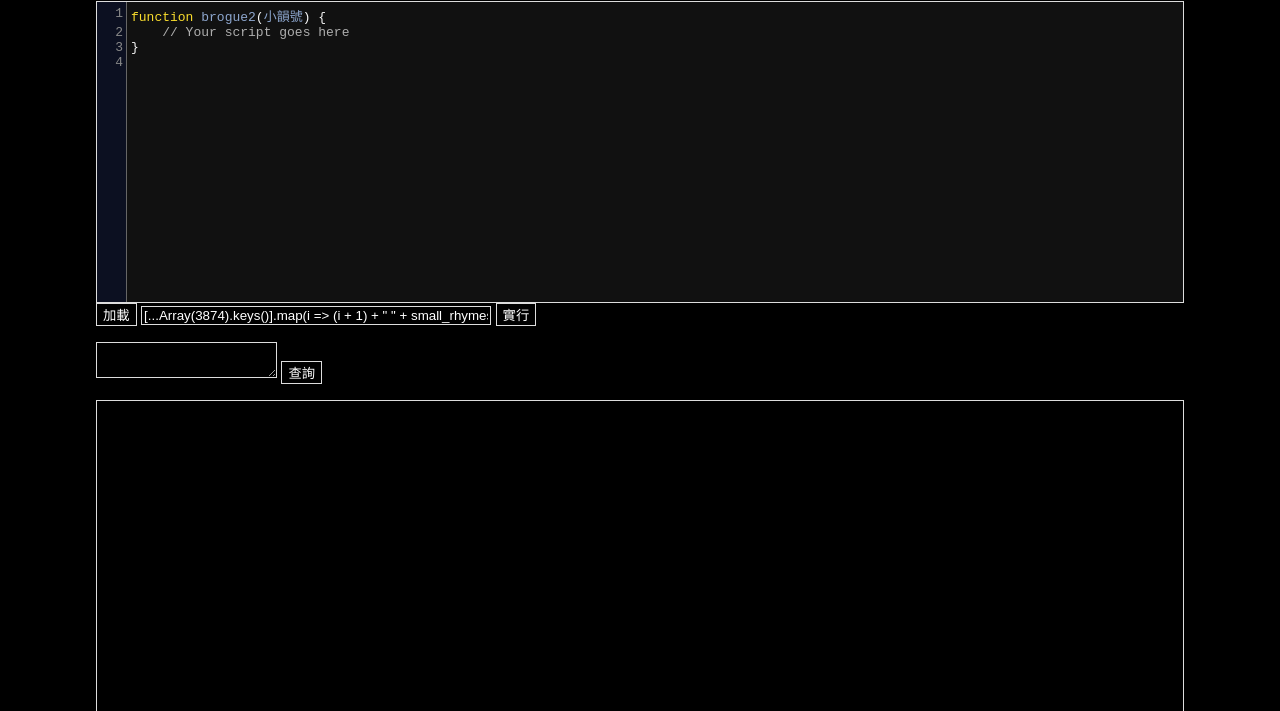
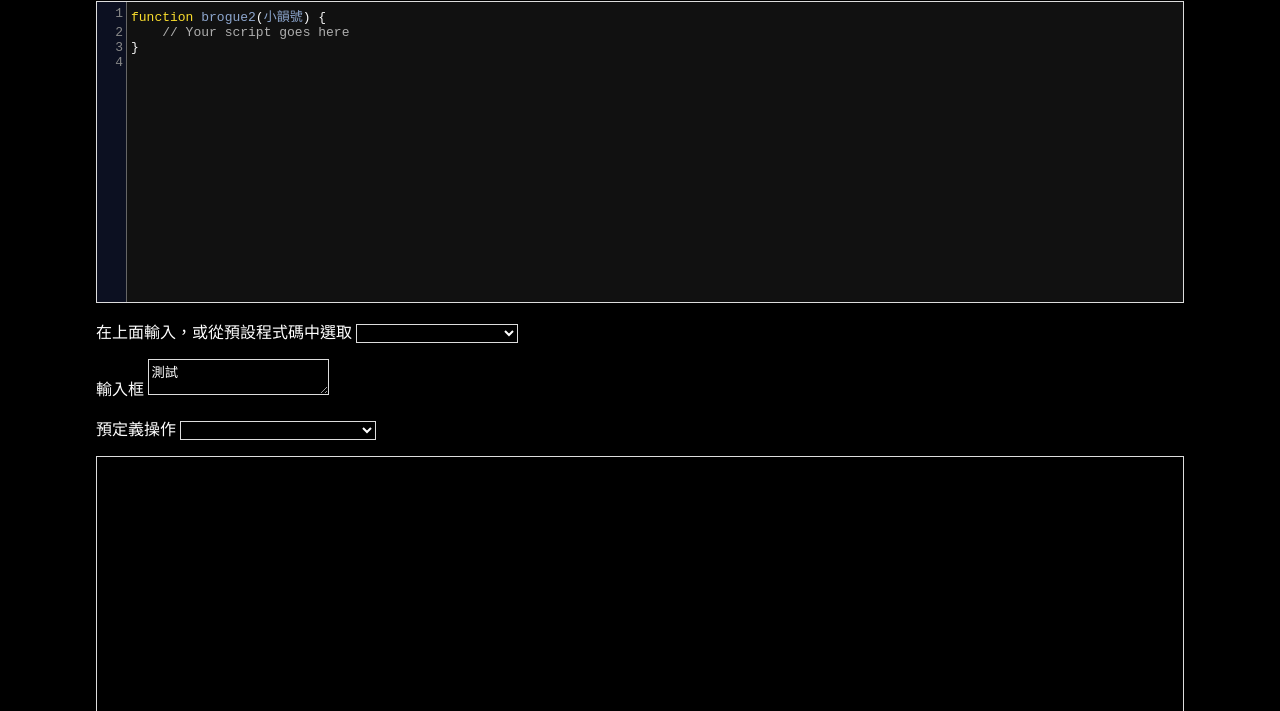
Before and after one commit to nk2028/tshet-uinh-js, a plain HTML site: page docs/index.html in a window 1280 px wide. Shown: the part 89-800 px from the top of the page. Drawn offline with Linux system fonts and the light colour scheme.

Commit message:
Update API

```diff
--- a/docs/index.files/index.css
+++ b/docs/index.files/index.css
@@ -14,7 +14,7 @@ h1 {
 	text-align: center;
 }
 
-input, textarea {
+input, option, select, textarea {
 	background-color: inherit;
 	border: 1px solid #ddd;
 	color: inherit;
--- a/docs/index.files/index.js
+++ b/docs/index.files/index.js
@@ -9,14 +9,8 @@ document.addEventListener('DOMContentLoaded', () => {
 	});
 });
 
-async function handleLoad() {
-	const response = await fetch('examples/low_level/kuxyonh.js');
-	const text = await response.text();
-	myCodeMirror.setValue(text);
-}
-
-function handleEval() {
-	resultOutput.value = eval(myCodeMirror.getValue() + '\n' + exprInput.value);
+function handleEvalWithValue(x) {
+	resultOutput.value = eval(myCodeMirror.getValue() + '\n' + x);
 }
 
 function splitEvenOdd(arr) {
@@ -39,3 +33,28 @@ function handleArticle() {
 		}
 	}).join('');
 }
+
+async function handlePredefinedScriptsChange() {
+	const v = predefinedScripts.value;
+	if (v == 'kuxyonh') {
+		const response = await fetch('examples/low_level/kuxyonh.js');
+		const text = await response.text();
+		myCodeMirror.setValue(text);
+		return;
+	}
+	if (v == 'ayaka2019') {
+		const response = await fetch('examples/low_level/ayaka2019.js');
+		const text = await response.text();
+		myCodeMirror.setValue(text);
+		return;
+	}
+}
+
+function handlePredefinedOptionsChange() {
+	if (predefinedOptions.value == 'exportAllSmallRhymes')
+		handleEvalWithValue('[...Array(3874).keys()].map(i => (i + 1) + " " +small_rhymes[i][0] + " " +small_rhymes[i][1]+small_rhymes[i][2]+small_rhymes[i][3]+small_rhymes[i][4] + " " + brogue2(i + 1)).join("\\n")');
+	else if (predefinedOptions.value == 'exportAllSyllables')
+		handleEvalWithValue('[...Array(3874).keys()].map(i => (i + 1) + " " + small_rhymes[i][0] + " " + brogue2(i + 1)).join("\\n");');
+	else if (predefinedOptions.value == 'convertArticle')
+		handleArticle();
+}
--- a/docs/index.html
+++ b/docs/index.html
@@ -14,16 +14,30 @@
 </head>
 <body>
   <h1 lang="en-HK" xml:lang="en-HK">Brogue 2 the Chinese Dialect Generator</h1>
+
+  <div id="scriptInput" name="scriptInput"></div>
+
   <p>
-    <div id="scriptInput" name="scriptInput"></div>
-    <input type="button" value="加載" onclick="handleLoad()"/>
-    <input type="text" name="exprInput" id="exprInput" value="[...Array(3874).keys()].map(i =&gt; (i + 1) + &quot; &quot; + small_rhymes[i][0] + &quot; &quot; + brogue2(i + 1)).join(&quot;\n&quot;);" required style="width: 350px;" />
-    <input type="button" value="實行" onclick="handleEval()"/>
+    <label for="predefinedScripts">在上面輸入，或從預設程式碼中選取</label>
+    <select name="predefinedScripts" id="predefinedScripts" onchange="handlePredefinedScriptsChange()">
+      <option value=""></option>
+      <option value="kuxyonh">古韻羅馬字</option>
+      <option value="ayaka2019">Ayaka 拼音 2019 (私用)</option>
+    </select>
   </p>
+
+  <p>輸入框 <textarea name="articleInput" id="articleInput">測試</textarea></p>
+
   <p>
-    <textarea name="articleInput" id="articleInput"></textarea>
-    <input type="button" value="查詢" onclick="handleArticle()"/>
+    <label for="predefinedOptions">預定義操作</label>
+    <select name="predefinedOptions" id="predefinedOptions" onchange="handlePredefinedOptionsChange()">
+      <option value=""></option>
+      <option value="exportAllSmallRhymes">導出所有小韻</option>
+      <option value="exportAllSyllables">導出所有音節</option>
+      <option value="convertArticle">從輸入框中讀取文章，並注音</option>
+    </select>
   </p>
+
   <p><textarea name="resultOutput" id="resultOutput" readonly></textarea></p>
 </body>
 </html>
```
